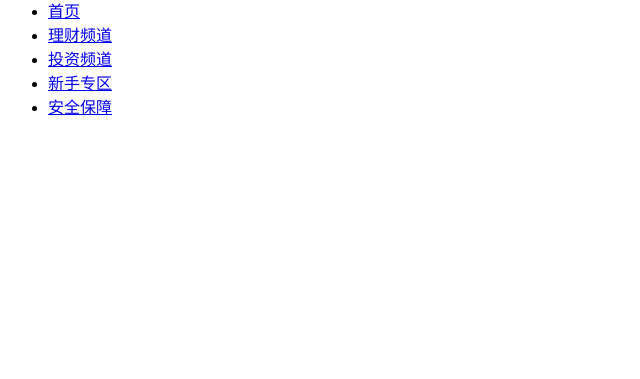
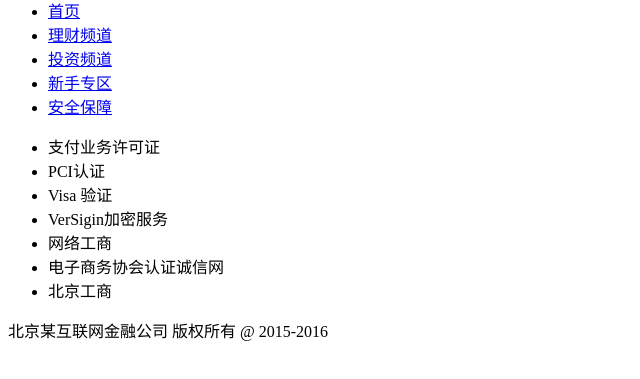
Before and after one commit to uchiyamakoki/native2019, a plain HTML site: page index.html in a window 1280 px wide. Shown: the part 241-620 px from the top of the page, without its empty margins (0-640 px from the left). Drawn offline with Linux system fonts and the light colour scheme.

Commit message:
3-3 footer部分(1)

```diff
--- a/index.html
+++ b/index.html
@@ -34,7 +34,18 @@
     </nav>
 </header>
 <div></div>
-<footer></footer>
+<footer>
+    <ul>
+        <li><span class="icon icon-zfywxkz">支付业务许可证</span></li>
+        <li><span class="icon icon-pcirk">PCI认证</span></li>
+        <li><span class="icon icon-visayz">Visa 验证</span></li>
+        <li><span class="icon icon-vsjmfw">VerSigin加密服务</span></li>
+        <li><span class="icon icon-wlgs">网络工商</span></li>
+        <li><span class="icon icon-rzcx">电子商务协会认证诚信网</span></li>
+        <li><span class="icon icon-gs">北京工商</span></li>
+    </ul>
+    <p>北京某互联网金融公司 版权所有 @ 2015-2016</p>
+</footer>
 
 </body>
 </html>
```
